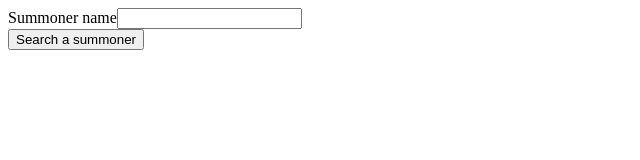
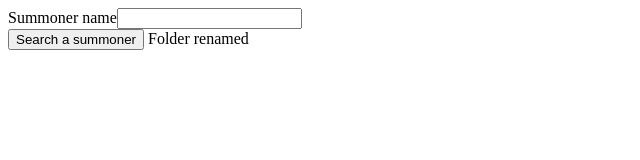
Before and after one commit to connerjoseph/crad.gg, a plain HTML site: page index.html in a window 1280 px wide. Shown: the full height of the page, 0-640 px from the left. Drawn offline with Linux system fonts and the light colour scheme.

```diff
--- a/index.html
+++ b/index.html
@@ -10,6 +10,7 @@
     Summoner name<input type="text" id="summoner name"></br>
     <input type="button" id="search_button" value="Search a summoner">
 
+Folder renamed
 
 
 </body>
```
